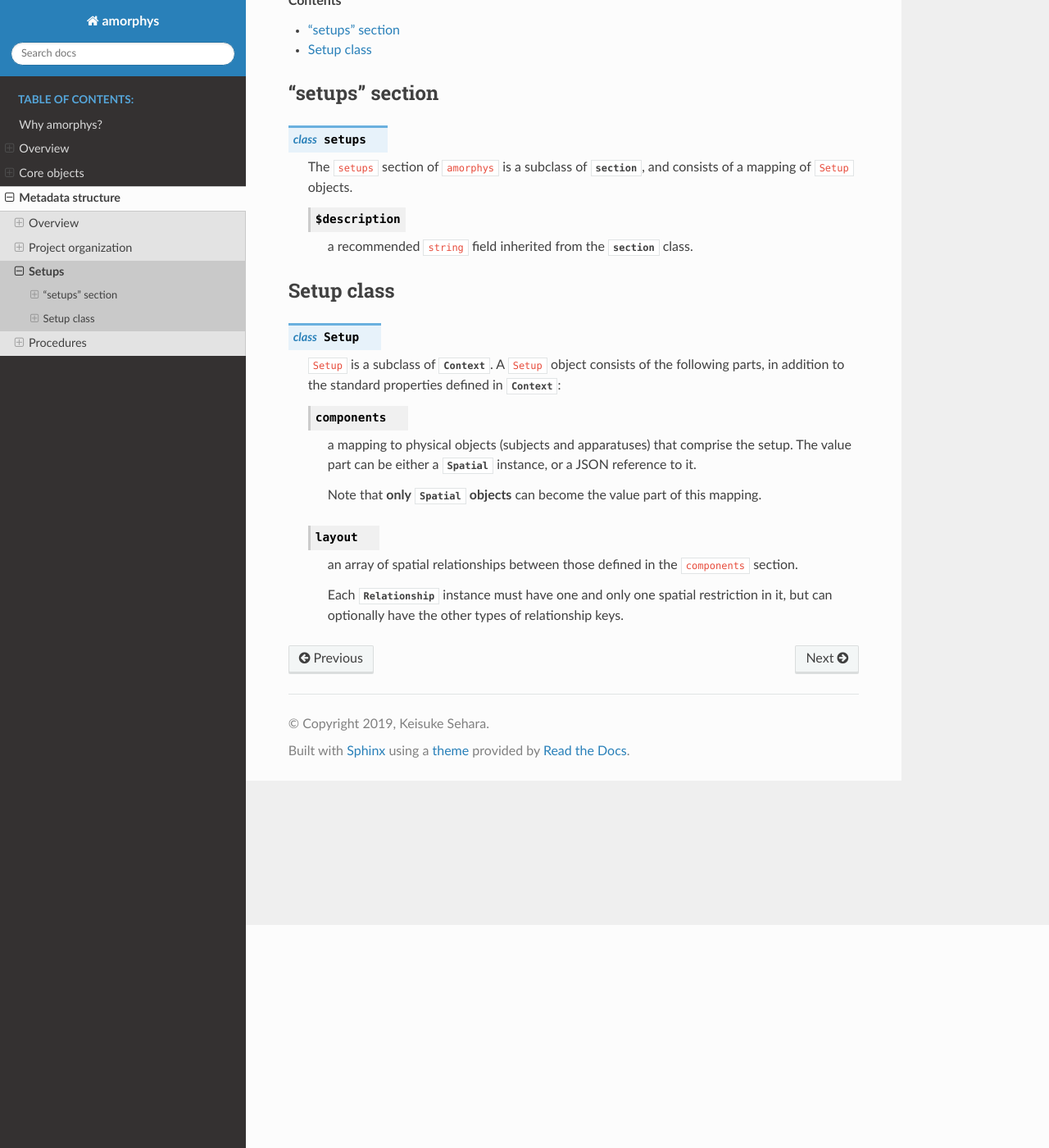
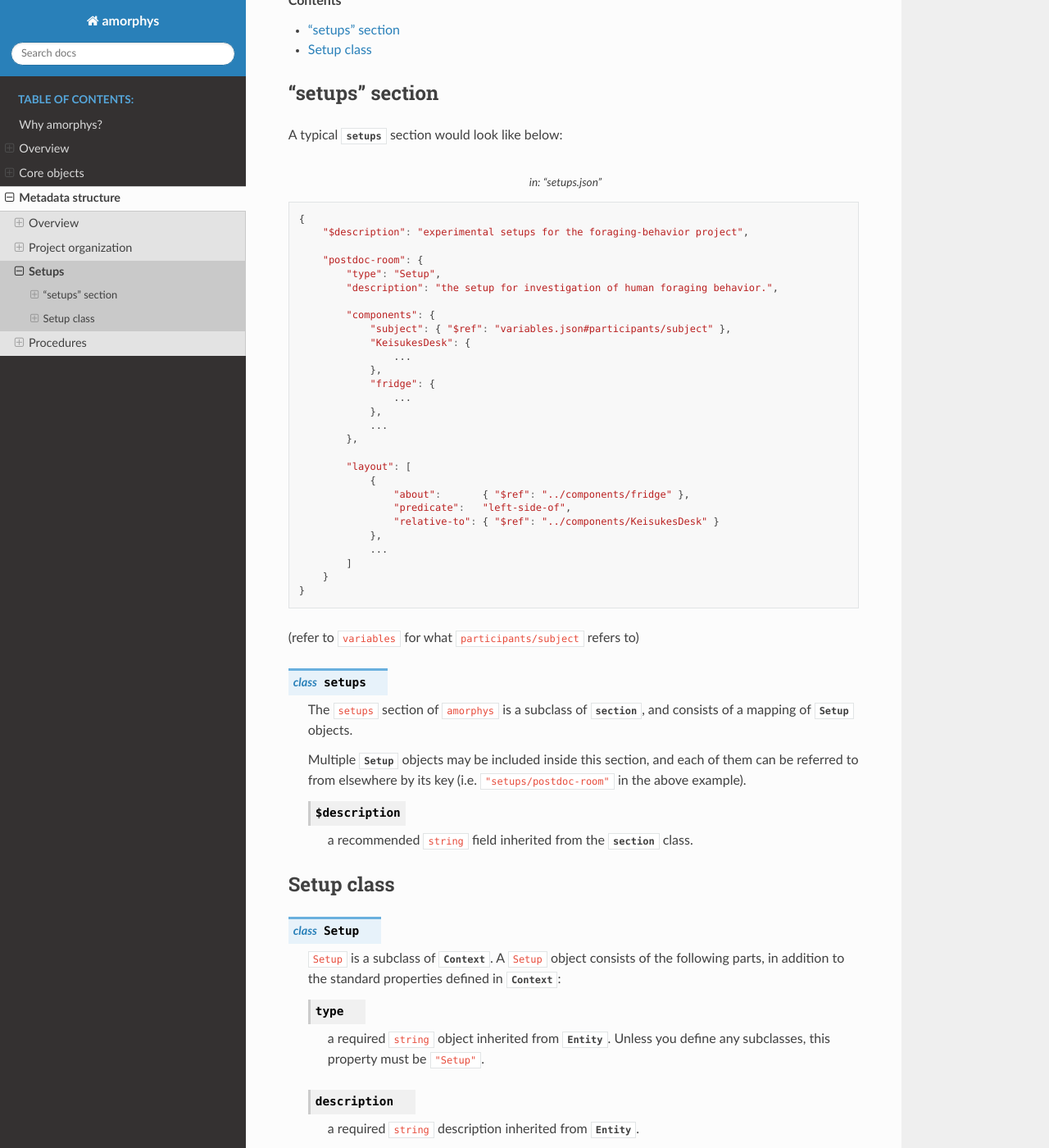
Before and after one commit to gwappa/amorphys, a Sphinx documentation site: the page built from docs/source/writing/setups.rst, in a window 1280 px wide and 1400 px high, scrolled down 272 px. Shown: the whole window at 82% size. Built offline with Sphinx 7.4.7 and the Read the Docs theme 2.0.0, drawn with Linux system fonts in a browser that asks for light colours; some of the changed text lies outside the part shown.

Commit message:
add an example "setups" section

```diff
--- a/docs/source/writing/overview.rst
+++ b/docs/source/writing/overview.rst
@@ -83,7 +83,7 @@ Multi-file format
 Another way of formatting in ``amorphys`` involves splitting sections into multiple JSON files:
 
 .. code-block:: JavaScript
-    :caption: organization.json
+    :caption: in: "organization.json"
 
     {
         "dataset": {
@@ -98,7 +98,7 @@ Another way of formatting in ``amorphys`` involves splitting sections into multi
     }
 
 .. code-block:: JavaScript
-    :caption: setups.json
+    :caption: in: "setups.json"
 
     {
         "behavioral-rig": {
--- a/docs/source/writing/setups.rst
+++ b/docs/source/writing/setups.rst
@@ -11,10 +11,50 @@ Setups
 "setups" section
 ----------------
 
+A typical :py:class:`setups` section would look like below:
+
+.. code-block:: JavaScript
+    :caption: in: "setups.json"
+
+    {
+        "$description": "experimental setups for the foraging-behavior project",
+
+        "postdoc-room": {
+            "type": "Setup",
+            "description": "the setup for investigation of human foraging behavior.",
+
+            "components": {
+                "subject": { "$ref": "variables.json#participants/subject" },
+                "KeisukesDesk": {
+                    ...
+                },
+                "fridge": {
+                    ...
+                },
+                ...
+            },
+
+            "layout": [
+                {
+                    "about":       { "$ref": "../components/fridge" },
+                    "predicate":   "left-side-of",
+                    "relative-to": { "$ref": "../components/KeisukesDesk" }
+                },
+                ...
+            ]
+        }
+    }
+
+(refer to ``variables`` for what ``participants/subject`` refers to)
+
 .. py:class:: setups
 
     The ``setups`` section of ``amorphys`` is a subclass of :py:class:`section`,
-    and consists of a mapping of ``Setup`` objects.
+    and consists of a mapping of :py:class:`Setup` objects.
+
+    Multiple :py:class:`Setup` objects may be included inside this section,
+    and each of them can be referred to from elsewhere by its key
+    (i.e. ``"setups/postdoc-room"`` in the above example).
 
     .. py:attribute:: $description
 
@@ -28,6 +68,15 @@ Setup class
     ``Setup`` is a subclass of :py:class:`Context`.
     A ``Setup`` object consists of the following parts, in addition to
     the standard properties defined in :py:class:`Context`:
+
+    .. py:attribute:: type
+
+        a required ``string`` object inherited from :py:class:`Entity`.
+        Unless you define any subclasses, this property must be ``"Setup"``.
+
+    .. py:attribute:: description
+
+        a required ``string`` description inherited from :py:class:`Entity`.
 
     .. py:attribute:: components
 
@@ -43,6 +92,10 @@ Setup class
         Each :py:class:`Relationship` instance must have one and only one spatial restriction in it,
         but can optionally have the other types of relationship keys.
 
+    .. py:attribute:: reference
+
+        an optional set of URIs, in ``string`` or ``[ string ]``, inherited from :py:class:`Entity`.
+
 .. toctree::
    :maxdepth: 2
    :caption: Table of contents:
```
Also changed, not shown: docs/source/core/context.rst (+12 -0 lines).
